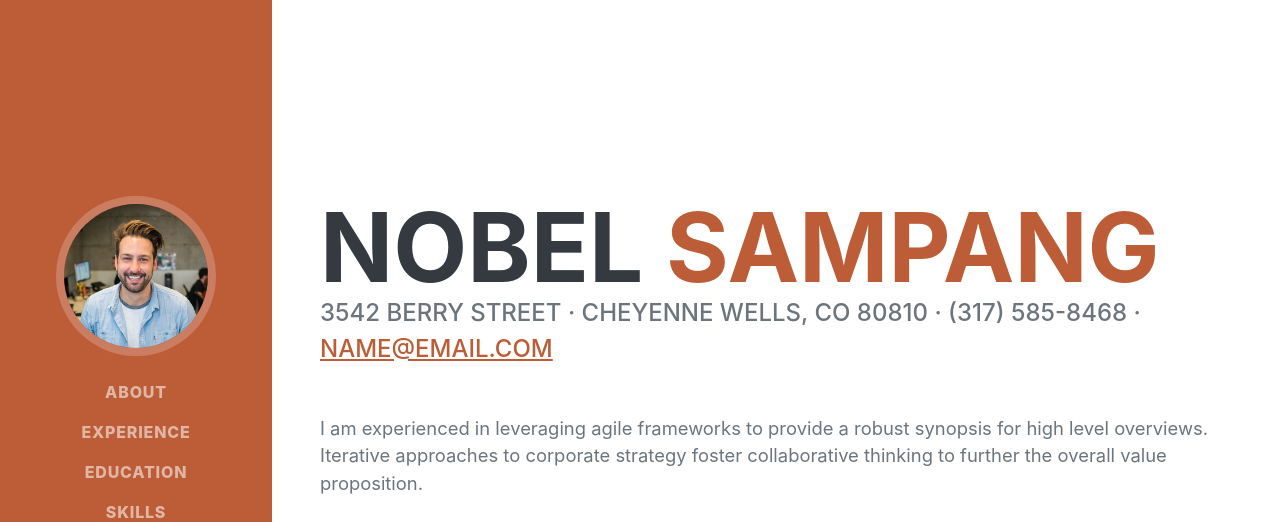
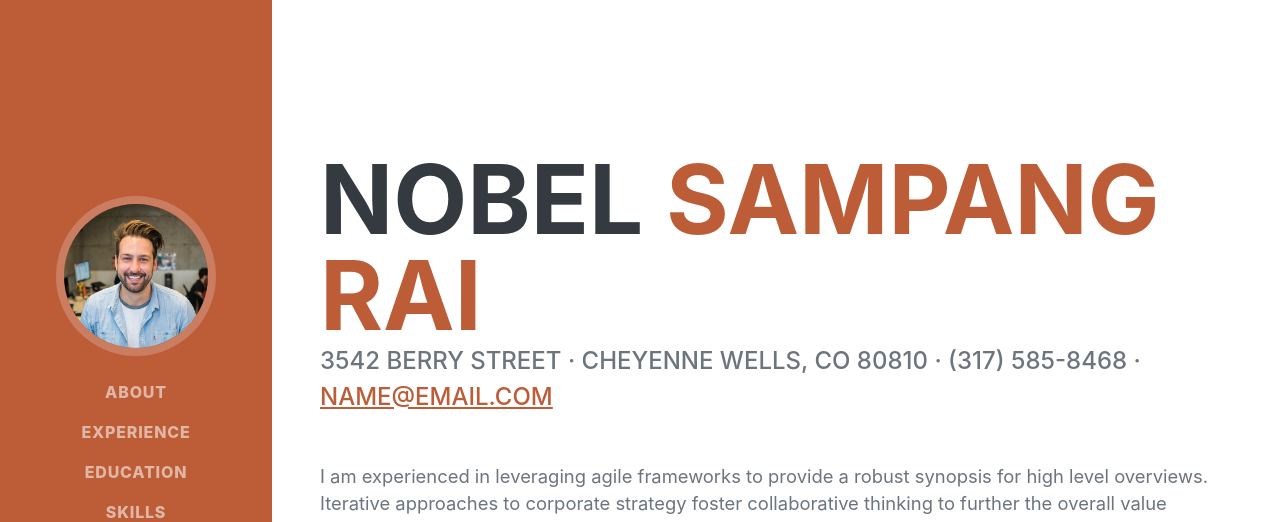
Before and after one commit to nobelrai/hosting, a plain HTML site: page index.html in a window 1280 px wide. Shown: the top 522 px of the page. Drawn offline with nearby package versions, Linux system fonts and the light colour scheme; a web font is replaced by a local one.

Commit message:
added rai

```diff
--- a/index.html
+++ b/index.html
@@ -91,7 +91,7 @@
         <div class="resume-section-content">
           <h1 class="mb-0">
             Nobel
-            <span class="text-primary">Sampang</span>
+            <span class="text-primary">Sampang Rai</span>
           </h1>
           <div class="subheading mb-5">
             3542 Berry Street · Cheyenne Wells, CO 80810 · (317) 585-8468 ·
```
Also changed, not shown: 1 other file.
